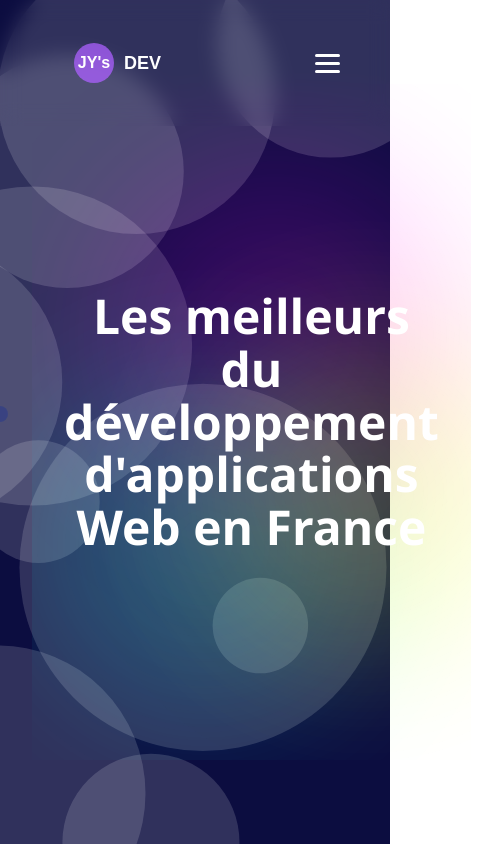
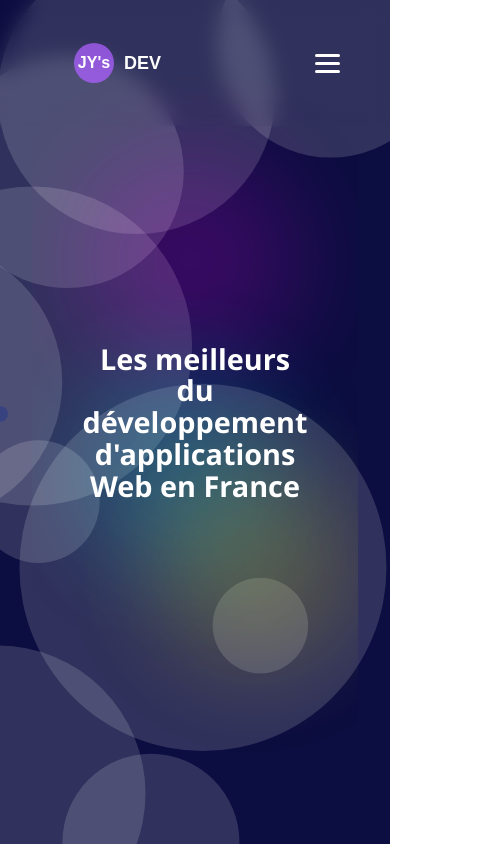
Before and after one commit to ledzsucrey213/jy-dev, a React (Vite) app: page / in a window 390 px wide. Shown: the whole page, 503 px wide, since content can reach past the window. Built offline with nearby package versions, Linux system fonts and the light colour scheme.

Commit message:
production

```diff
--- a/src/pages/Home/Home.css
+++ b/src/pages/Home/Home.css
@@ -60,3 +60,17 @@
       transform: translateY(-30px) scale(1.1);
     }
   }
+
+
+  @media screen and (max-width: 768px) {
+  .slogan {
+    font-size: 1.8rem;
+    padding: 0 1rem;
+  }
+
+  .blob {
+    width: 250px;
+    height: 250px;
+    filter: blur(40px);
+  }
+}
```
